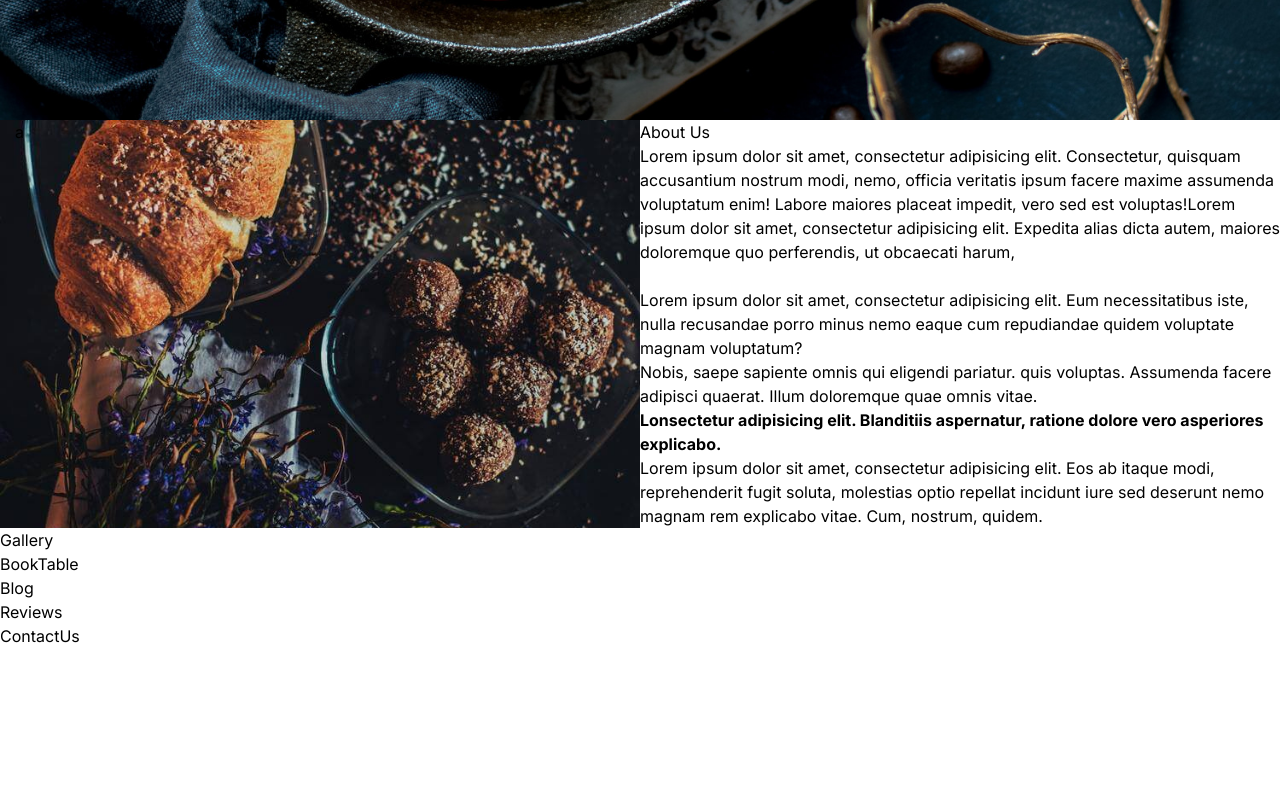
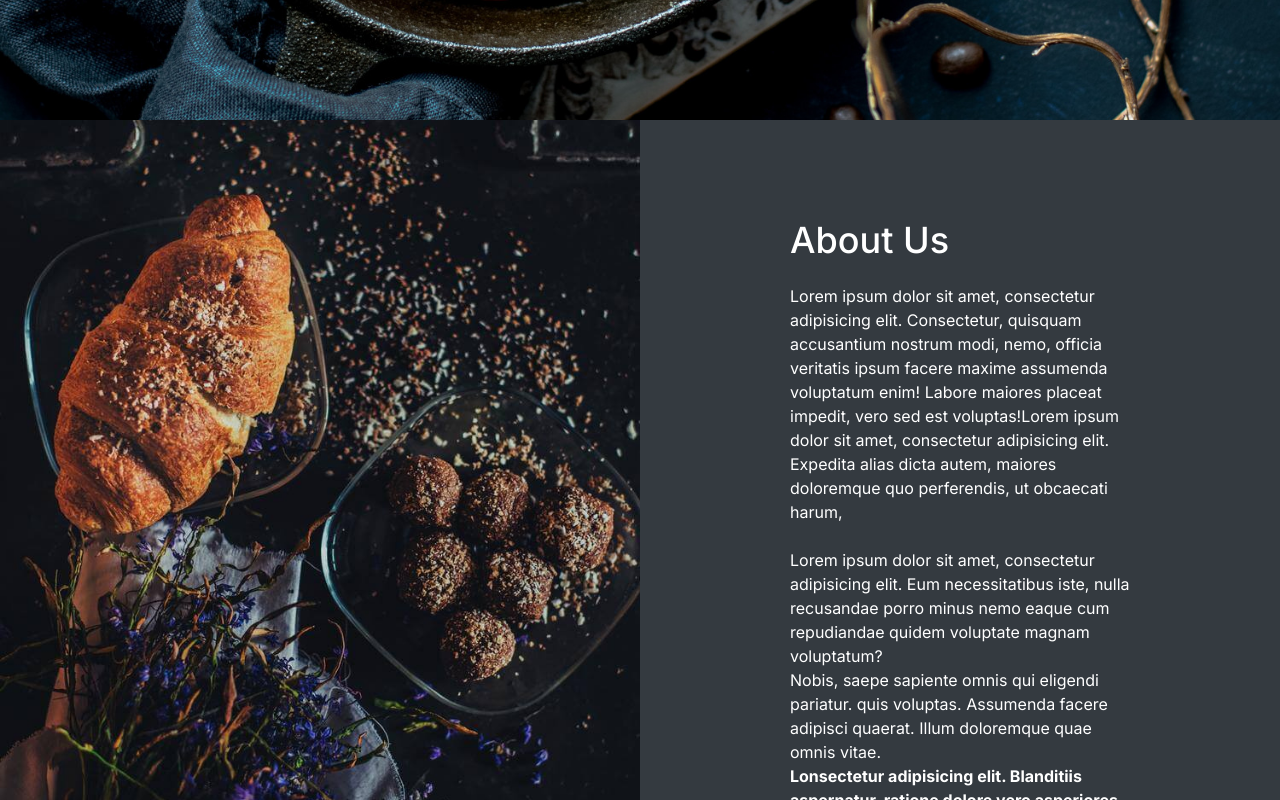
Before and after one commit to KirilSZyapkov/food_hunt, a Next.js app: page / in a window 1280 px wide. Shown: the part 680-1480 px from the top of the page. Before the commit the page ends 1328 px from the top, so only its background shows below. Built offline with nearby package versions, Linux system fonts and the light colour scheme.

Commit message:
Finishing "About Us" section.

```diff
--- a/app/components/about/About.module.css
+++ b/app/components/about/About.module.css
@@ -1,9 +1,12 @@
 .about_container{
+    height: 100vh;
     width: 100%;
     padding-right: 15px;
     padding-left: 15px;
     margin-left: auto;
     margin-right: auto;
+    background-color: #343a40;
+    color: white;
 }
 .about_img{
     background: url('/about_section.jpg') no-repeat center center;
@@ -11,9 +14,10 @@
     flex: 0 0 50%;
     max-width: 50%;
     position: relative;
-    width: 100%;
+    /* width: 100%; */
     padding-right: 15px;
     padding-left: 15px;
+    height: 100%;
 }
 
 .col_txt{
--- a/app/components/about/About.tsx
+++ b/app/components/about/About.tsx
@@ -5,12 +5,12 @@
 function About() {
   return (
     <section className={styles.about_container}>
-      <div className="flex justify-center mr-[-15px] ml-[-15px]">
-        <div className={styles.about_img}>a</div>
+      <div className="flex justify-center mr-[-15px] ml-[-15px] h-full">
+        <div className={styles.about_img}></div>
         <div className={styles.col_txt}>
           <div className="flex justify-center mr-[-15px] ml-[-15px]">
-            <div>
-              <h2>About Us</h2>
+            <div className="my-5 relative w-full py-[80px] px-[150px]">
+              <h2 className="mb-[1.5rem] text-4xl font-medium mt-0">About Us</h2>
               <p>
                 Lorem ipsum dolor sit amet, consectetur adipisicing elit.
                 Consectetur, quisquam accusantium nostrum modi, nemo, officia
```
